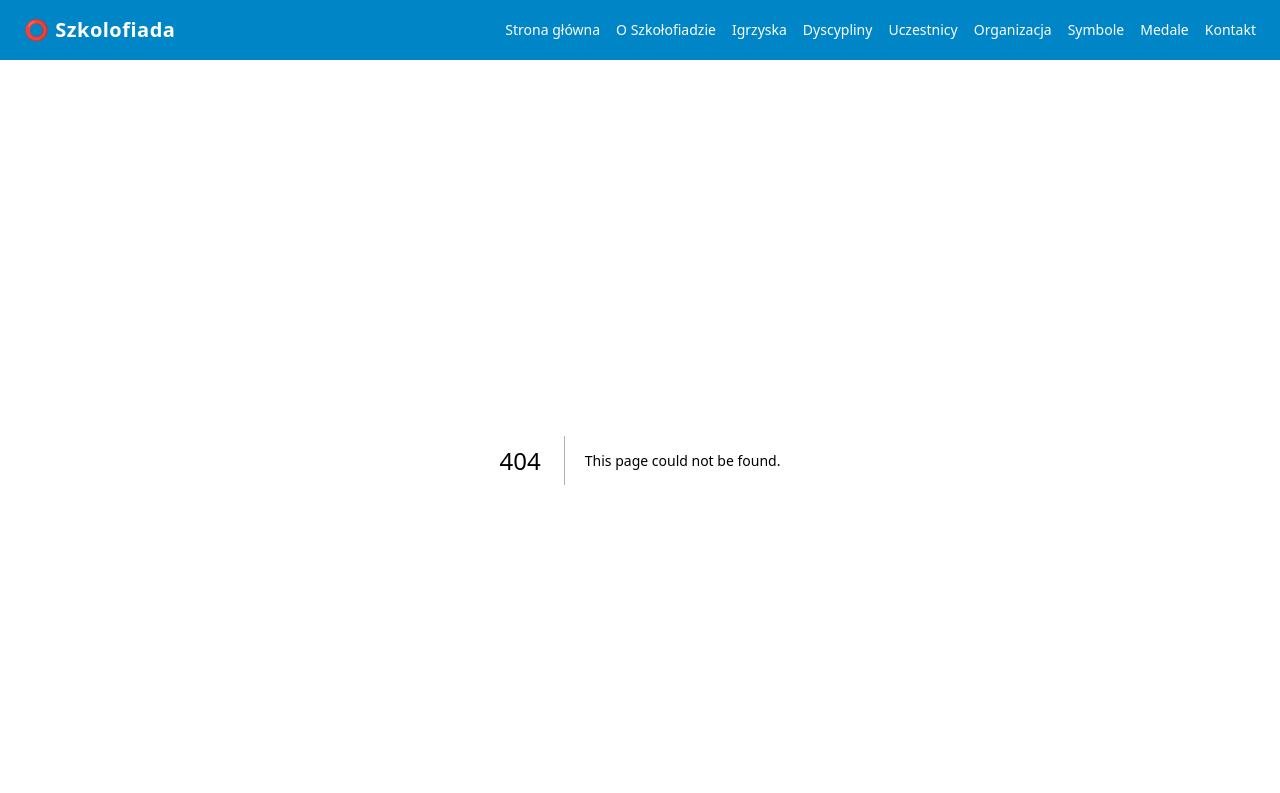
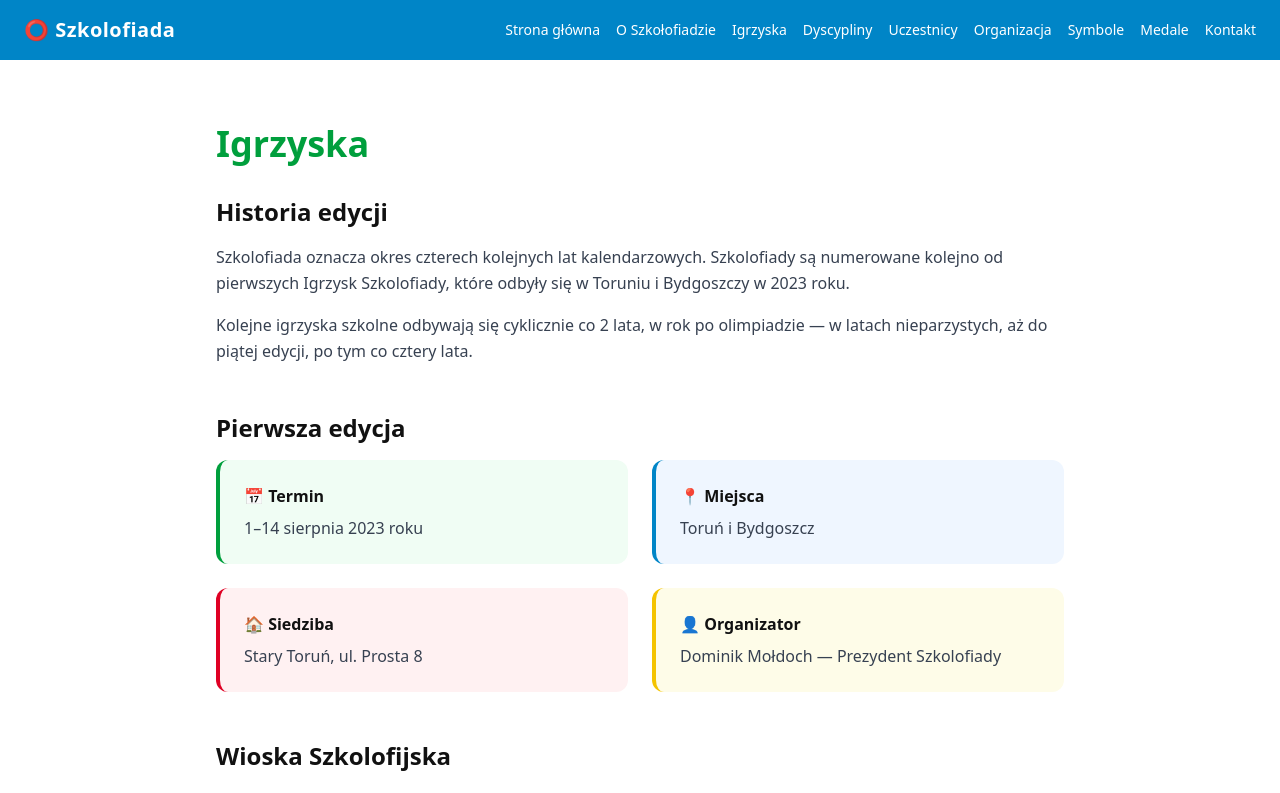
Before and after one commit to romatematycznie/Szkolofiada, a Next.js app: page /igrzyska in a window 1280 px wide. Before the commit this address had no page. Shown: the top 793 px of the page. Built offline with nearby package versions, Linux system fonts and the light colour scheme.

Commit message:
Create page.tsx

```diff
--- /dev/null
+++ b/app/igrzyska/page.tsx
@@ -0,0 +1,46 @@
+export default function Igrzyska() {
+  return (
+    <div className="max-w-4xl mx-auto px-6 py-16">
+      <h1 className="text-4xl font-bold mb-8" style={{ color: "var(--kolor-zielony)" }}>Igrzyska</h1>
+
+      <section className="mb-12">
+        <h2 className="text-2xl font-bold mb-4">Historia edycji</h2>
+        <p className="text-gray-700 leading-relaxed mb-4">
+          Szkolofiada oznacza okres czterech kolejnych lat kalendarzowych. Szkolofiady są numerowane kolejno od pierwszych Igrzysk Szkolofiady, które odbyły się w Toruniu i Bydgoszczy w 2023 roku.
+        </p>
+        <p className="text-gray-700 leading-relaxed mb-4">
+          Kolejne igrzyska szkolne odbywają się cyklicznie co 2 lata, w rok po olimpiadzie — w latach nieparzystych, aż do piątej edycji, po tym co cztery lata.
+        </p>
+      </section>
+
+      <section className="mb-12">
+        <h2 className="text-2xl font-bold mb-4">Pierwsza edycja</h2>
+        <div className="grid grid-cols-1 md:grid-cols-2 gap-6">
+          <div className="p-6 rounded-xl border-l-4" style={{ borderColor: "var(--kolor-zielony)", backgroundColor: "#f0fdf4" }}>
+            <h3 className="font-bold mb-2">📅 Termin</h3>
+            <p className="text-gray-700">1–14 sierpnia 2023 roku</p>
+          </div>
+          <div className="p-6 rounded-xl border-l-4" style={{ borderColor: "var(--kolor-niebieski)", backgroundColor: "#eff6ff" }}>
+            <h3 className="font-bold mb-2">📍 Miejsca</h3>
+            <p className="text-gray-700">Toruń i Bydgoszcz</p>
+          </div>
+          <div className="p-6 rounded-xl border-l-4" style={{ borderColor: "var(--kolor-czerwony)", backgroundColor: "#fff1f2" }}>
+            <h3 className="font-bold mb-2">🏠 Siedziba</h3>
+            <p className="text-gray-700">Stary Toruń, ul. Prosta 8</p>
+          </div>
+          <div className="p-6 rounded-xl border-l-4" style={{ borderColor: "var(--kolor-zolty)", backgroundColor: "#fefce8" }}>
+            <h3 className="font-bold mb-2">👤 Organizator</h3>
+            <p className="text-gray-700">Dominik Mołdoch — Prezydent Szkolofiady</p>
+          </div>
+        </div>
+      </section>
+
+      <section className="mb-12">
+        <h2 className="text-2xl font-bold mb-4">Wioska Szkolofijska</h2>
+        <p className="text-gray-700 leading-relaxed">
+          Wioska Szkolofijska mieści się w dzielnicy Wrzosy przy ul. Ugory w Toruniu. Gromadzi wszystkich zawodników, działaczy i pozostały personel ekip w jednym miejscu przez cały czas trwania Igrzysk.
+        </p>
+      </section>
+    </div>
+  );
+}
```
